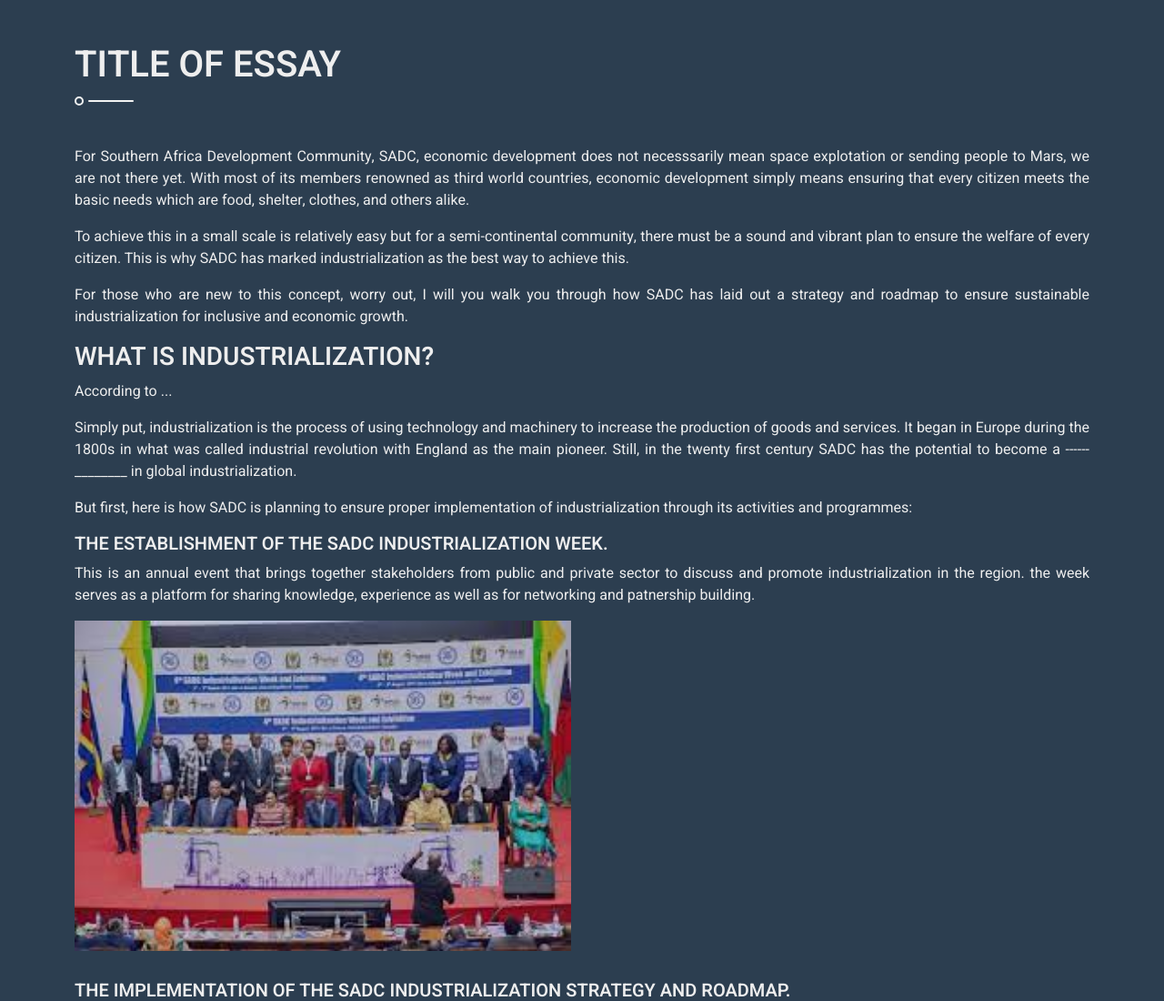
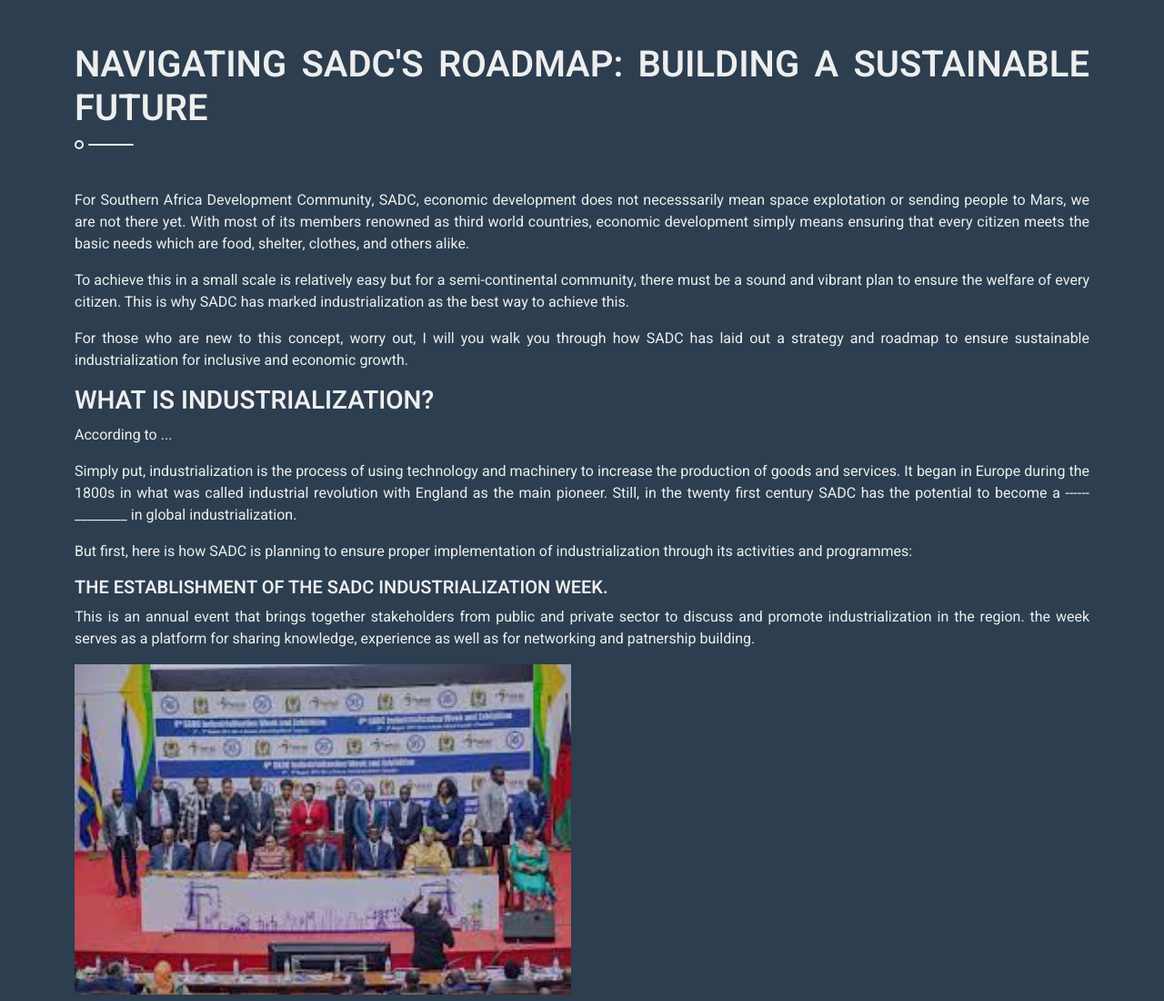
Before and after one commit to MosesAbraham/SADC, a plain HTML site: page index.html in a window 1280 px wide. Shown: the top 1100 px of the page at 91% size. Drawn offline with nearby package versions, Linux system fonts and the light colour scheme.

Commit message:
Update index.html

```diff
--- a/index.html
+++ b/index.html
@@ -37,7 +37,7 @@
 
                     <!-- About Start -->
                     <section class="py-5 border-bottom wow fadeInUp" data-wow-delay="0.1s">
-                        <h1 class="title pb-3 mb-5">TITLE OF ESSAY</h1>
+                        <h1 class="title pb-3 mb-5">NAVIGATING SADC'S ROADMAP: BUILDING A SUSTAINABLE FUTURE</h1>
                         <p>For Southern Africa Development Community, SADC, economic development does not necesssarily mean space explotation or sending people to Mars, we are not there yet. With most of its members renowned as third world countries, economic development simply means ensuring that every citizen meets the basic needs which are food, shelter, clothes, and others alike.  </p>
                         <div class="row mb-4">
                             <P>To achieve this in a small scale is relatively easy but for a semi-continental community, there must be a sound and vibrant plan to ensure the welfare of every citizen.  This is why SADC has marked industrialization as the best way to achieve this.</P>
```
